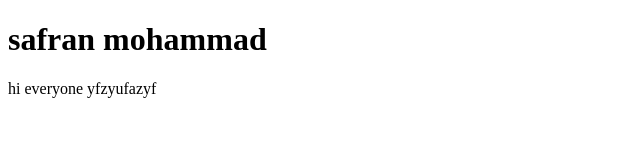
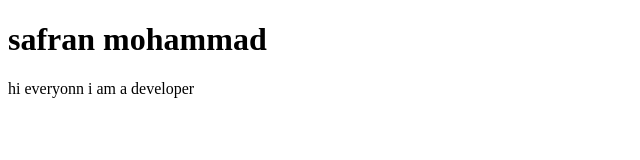
Before and after one commit to msafranBCS/samplrepo, a plain HTML site: page index.html in a window 1280 px wide. Shown: the full height of the page, 0-640 px from the left. Drawn offline with Linux system fonts and the light colour scheme.

Commit message:
add my roll

```diff
--- a/index.html
+++ b/index.html
@@ -7,6 +7,6 @@
 </head>
 <body>
     <h1>safran mohammad</h1>
-    hi everyone yfzyufazyf
+    hi everyonn i am a developer
 </body>
 </html>
```
